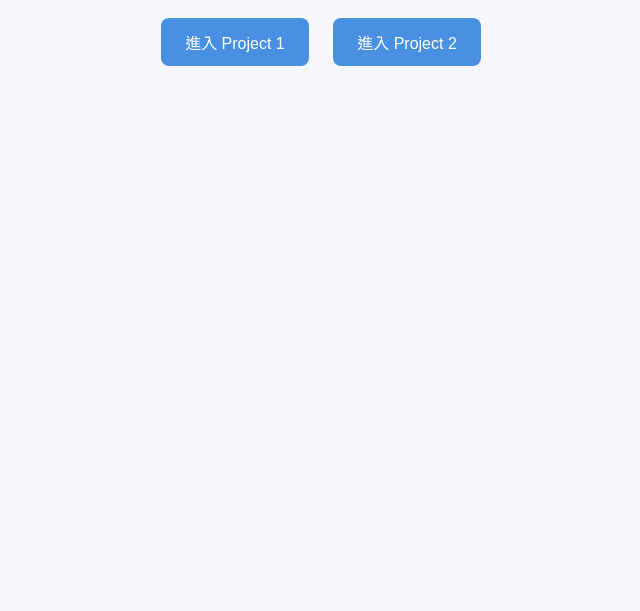
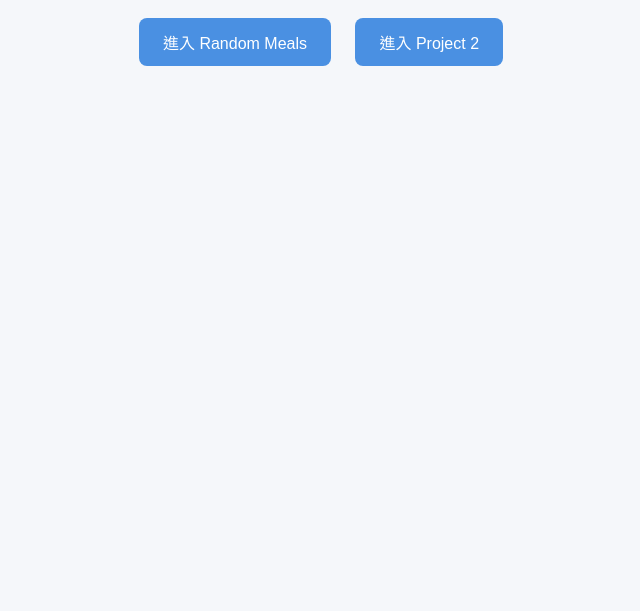
Before and after one commit to yoin0331/Random_Meals, a plain HTML site: page index.html in a window 1280 px wide. Shown: the part 189-800 px from the top of the page, without its empty margins (319-959 px from the left). Drawn offline with Linux system fonts and the light colour scheme.

Commit message:
Update index.html

```diff
--- a/index.html
+++ b/index.html
@@ -35,7 +35,7 @@
 </head>
 <body>
   <h1>歡迎來到我的網</h1>
-  <a href="project1/index.html" class="button">進入 Project 1</a>
+  <a href="rand_meals.html" class="button">進入 Random Meals</a>
   <a href="project2/index.html" class="button">進入 Project 2</a>
 </body>
 </html>
```
